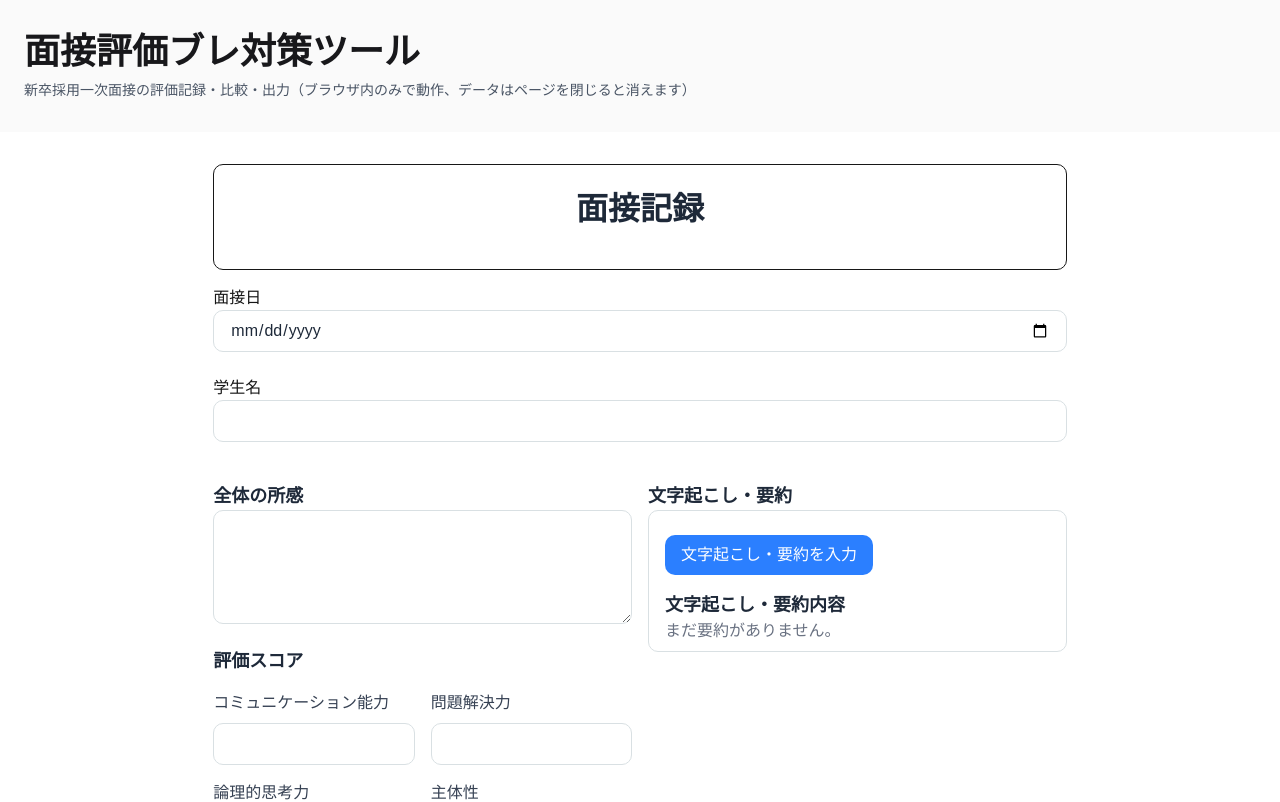
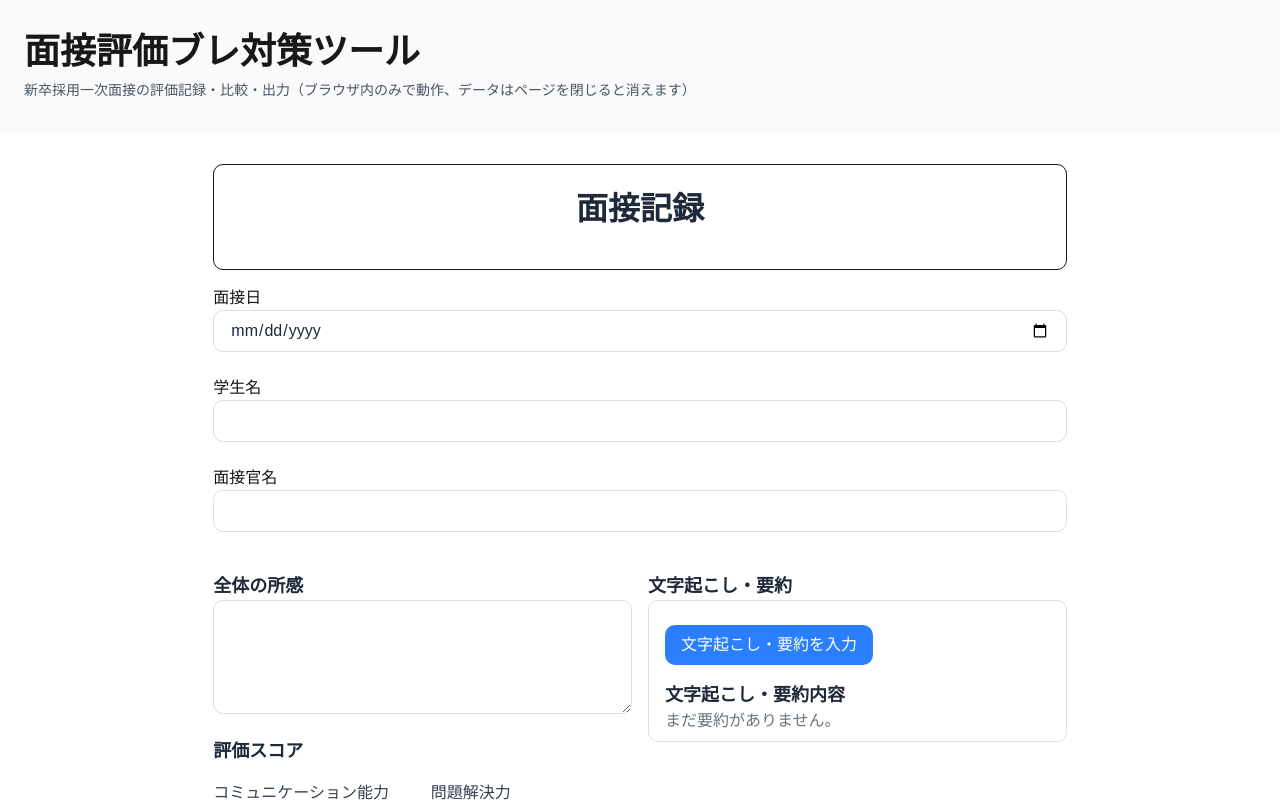
Before and after one commit to DaichiKiyozaki/sakura-hackason-teamA, a Next.js app in the folder frontend/: page / in a window 1280 px wide. Shown: the top 802 px of the page. Built offline with nearby package versions, Linux system fonts and the light colour scheme.

Commit message:
面接官名の入力項目を追加

```diff
--- a/frontend/components/EvaluationInput.tsx
+++ b/frontend/components/EvaluationInput.tsx
@@ -22,6 +22,7 @@ export default function EvaluationInput() {
     const [questionAnswers, setQuestionAnswers] = useState<QuestionAnswer[]>([]);
     const [isAnalyzing, setIsAnalyzing] = useState(false);
     const [interviewDate, setInterviewDate] = useState("");
+    const [interviewerName, setInterviewerName] = useState("");
     const [candidateName, setCandidateName] = useState("");
     const [overallcomment, setOverallComment] = useState("");
     const [isexporting, setIsExporting] = useState(false);
@@ -67,6 +68,7 @@ export default function EvaluationInput() {
             body: JSON.stringify({
                 interviewDate,
                 candidateName,
+                interviewerName,
                 questionAnswers,
                 overallComment: overallcomment,
             }),
@@ -124,6 +126,17 @@ export default function EvaluationInput() {
                     className="w-full rounded-[10px] border border-[#d9e0e3] bg-white px-4 py-2 text-gray-800 focus:outline-none focus:ring-2 focus:ring-blue-500"
                     value={candidateName}
                     onChange={(e) => setCandidateName(e.target.value)}
+                />
+            </div>
+            <div>
+                <label className="flex flex-col gap-2">
+                    面接官名
+                </label>
+                <input
+                    type="text"
+                    className="w-full rounded-[10px] border border-[#d9e0e3] bg-white px-4 py-2 text-gray-800 focus:outline-none focus:ring-2 focus:ring-blue-500"
+                    value={interviewerName}
+                    onChange={(e) => setInterviewerName(e.target.value)}
                 />
             </div>
 
```
